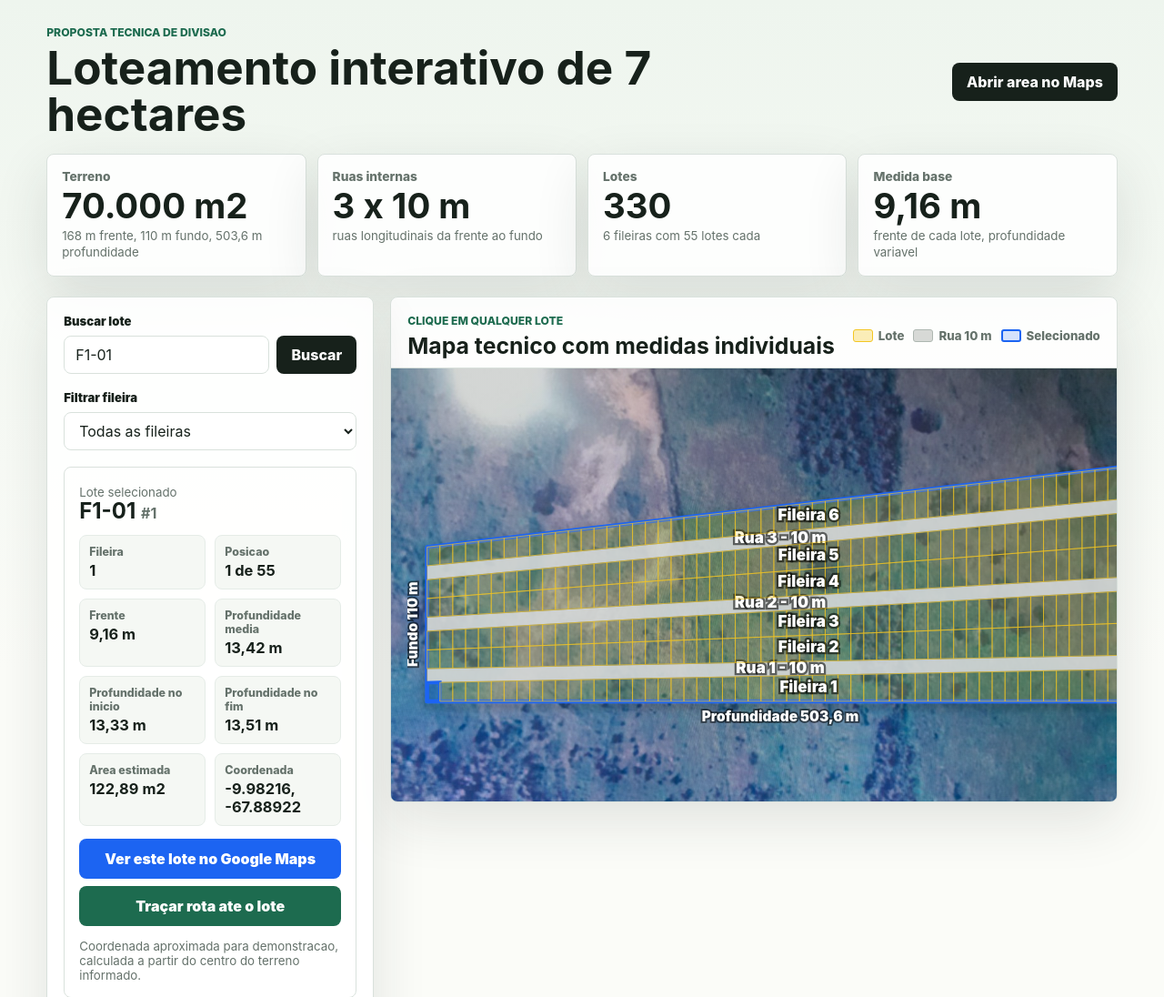
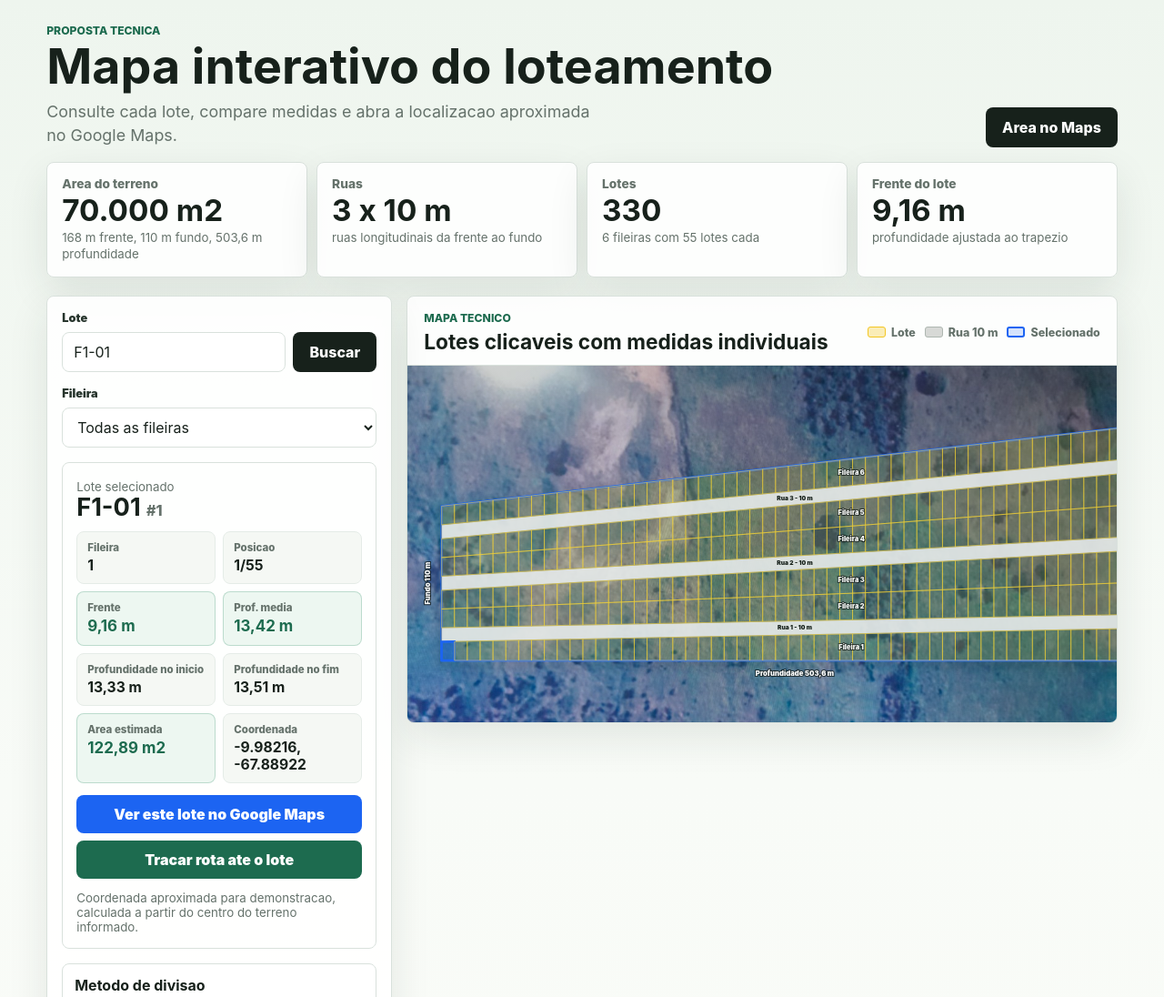
Before and after one commit to EDUARDOESDV/Terras, a website: page index.html in a window 1280 px wide. Shown: the top 1096 px of the page at 91% size. Drawn offline with Linux system fonts and the light colour scheme.

Commit message:
Melhora UI do mapa de lotes

```diff
--- a/app.js
+++ b/app.js
@@ -172,9 +172,9 @@ function drawBaseMap() {
     svg.appendChild(road);
 
     const label = createSvgElement("text", {
-      class: "map-label",
+      class: "road-label",
       x: land.length / 2,
-      y: sy((roadY(index, "bottom", land.length / 2) + roadY(index, "top", land.length / 2)) / 2) + 3,
+      y: sy((roadY(index, "bottom", land.length / 2) + roadY(index, "top", land.length / 2)) / 2) + 1.4,
     });
     label.textContent = `Rua ${index} - 10 m`;
     svg.appendChild(label);
@@ -205,12 +205,12 @@ function drawLots() {
   });
 
   for (let row = 1; row <= land.rows; row += 1) {
-    const x = land.length * 0.54;
+    const x = land.length * 0.58;
     const y = (yFor(row, "bottom", x) + yFor(row, "top", x)) / 2;
     const label = createSvgElement("text", {
-      class: "map-label",
+      class: "row-label",
       x,
-      y: sy(y) + 3,
+      y: sy(y) + 1.6,
     });
     label.textContent = `Fileira ${row}`;
     svg.appendChild(label);
@@ -219,25 +219,25 @@ function drawLots() {
   const depthLabel = createSvgElement("text", {
     class: "axis-label",
     x: land.length / 2,
-    y: land.frontWidth + 14,
+    y: land.frontWidth + 11,
   });
   depthLabel.textContent = "Profundidade 503,6 m";
   svg.appendChild(depthLabel);
 
   const backLabel = createSvgElement("text", {
     class: "axis-label",
-    x: -7,
+    x: -8,
     y: sy(land.backWidth / 2),
-    transform: `rotate(-90 -7 ${sy(land.backWidth / 2)})`,
+    transform: `rotate(-90 -8 ${sy(land.backWidth / 2)})`,
   });
   backLabel.textContent = "Fundo 110 m";
   svg.appendChild(backLabel);
 
   const frontLabel = createSvgElement("text", {
     class: "axis-label",
-    x: land.length + 7,
+    x: land.length + 8,
     y: sy(land.frontWidth / 2),
-    transform: `rotate(90 ${land.length + 7} ${sy(land.frontWidth / 2)})`,
+    transform: `rotate(90 ${land.length + 8} ${sy(land.frontWidth / 2)})`,
   });
   frontLabel.textContent = "Frente 168 m";
   svg.appendChild(frontLabel);
@@ -259,21 +259,21 @@ function renderDetails(lot) {
   details.innerHTML = `
     <div>
       <small>Lote selecionado</small>
-      <h3>${lot.id} <span style="color: var(--muted); font-size: 1rem;">#${lot.number}</span></h3>
+      <h3>${lot.id} <span class="lot-number">#${lot.number}</span></h3>
     </div>
     <div class="detail-grid">
       <div><span>Fileira</span><strong>${lot.row}</strong></div>
-      <div><span>Posicao</span><strong>${lot.col} de ${land.columns}</strong></div>
-      <div><span>Frente</span><strong>${fmt.format(lot.lotWidth)} m</strong></div>
-      <div><span>Profundidade media</span><strong>${fmt.format(lot.depthAvg)} m</strong></div>
+      <div><span>Posicao</span><strong>${lot.col}/${land.columns}</strong></div>
+      <div class="metric-primary"><span>Frente</span><strong>${fmt.format(lot.lotWidth)} m</strong></div>
+      <div class="metric-primary"><span>Prof. media</span><strong>${fmt.format(lot.depthAvg)} m</strong></div>
       <div><span>Profundidade no inicio</span><strong>${fmt.format(lot.depthStart)} m</strong></div>
       <div><span>Profundidade no fim</span><strong>${fmt.format(lot.depthEnd)} m</strong></div>
-      <div><span>Area estimada</span><strong>${fmt.format(lot.area)} m2</strong></div>
+      <div class="metric-primary"><span>Area estimada</span><strong>${fmt.format(lot.area)} m2</strong></div>
       <div><span>Coordenada</span><strong>${lot.lat.toFixed(5)}, ${lot.lng.toFixed(5)}</strong></div>
     </div>
     <div class="detail-actions">
       <a href="${maps}" target="_blank" rel="noreferrer">Ver este lote no Google Maps</a>
-      <a href="${directions}" target="_blank" rel="noreferrer">Traçar rota ate o lote</a>
+      <a href="${directions}" target="_blank" rel="noreferrer">Tracar rota ate o lote</a>
     </div>
     <small>Coordenada aproximada para demonstracao, calculada a partir do centro do terreno informado.</small>
   `;
--- a/index.html
+++ b/index.html
@@ -13,8 +13,11 @@
   <body>
     <header class="topbar">
       <div>
-        <p class="eyebrow">Proposta tecnica de divisao</p>
-        <h1>Loteamento interativo de 7 hectares</h1>
+        <p class="eyebrow">Proposta tecnica</p>
+        <h1>Mapa interativo do loteamento</h1>
+        <p class="intro">
+          Consulte cada lote, compare medidas e abra a localizacao aproximada no Google Maps.
+        </p>
       </div>
       <a
         class="maps-link"
@@ -22,19 +25,19 @@
         target="_blank"
         rel="noreferrer"
       >
-        Abrir area no Maps
+        Area no Maps
       </a>
     </header>
 
     <main class="shell">
       <section class="summary" aria-label="Resumo da proposta">
         <article>
-          <span>Terreno</span>
+          <span>Area do terreno</span>
           <strong>70.000 m2</strong>
           <small>168 m frente, 110 m fundo, 503,6 m profundidade</small>
         </article>
         <article>
-          <span>Ruas internas</span>
+          <span>Ruas</span>
           <strong>3 x 10 m</strong>
           <small>ruas longitudinais da frente ao fundo</small>
         </article>
@@ -44,16 +47,16 @@
           <small>6 fileiras com 55 lotes cada</small>
         </article>
         <article>
-          <span>Medida base</span>
+          <span>Frente do lote</span>
           <strong>9,16 m</strong>
-          <small>frente de cada lote, profundidade variavel</small>
+          <small>profundidade ajustada ao trapezio</small>
         </article>
       </section>
 
       <section class="workspace">
         <aside class="tools" aria-label="Ferramentas do loteamento">
           <div class="field">
-            <label for="lotSearch">Buscar lote</label>
+            <label for="lotSearch">Lote</label>
             <div class="search-row">
               <input id="lotSearch" type="search" placeholder="Ex: 124 ou F3-14" autocomplete="off" />
               <button id="searchButton" type="button">Buscar</button>
@@ -61,7 +64,7 @@
           </div>
 
           <div class="field">
-            <label for="rowFilter">Filtrar fileira</label>
+            <label for="rowFilter">Fileira</label>
             <select id="rowFilter">
               <option value="all">Todas as fileiras</option>
               <option value="1">Fileira 1 - externa inferior</option>
@@ -76,11 +79,11 @@
           <div id="lotDetails" class="details" aria-live="polite"></div>
 
           <div class="note">
-            <strong>Estrategia usada</strong>
+            <strong>Metodo de divisao</strong>
             <p>
-              A divisao preserva o terreno inteiro: apenas as 3 ruas de 10 m saem da area util.
-              Como o terreno abre de 110 m para 168 m, a profundidade dos lotes cresce do fundo
-              para a frente, sempre abaixo de 25 m.
+              O terreno foi dividido em 6 faixas de lotes e 3 ruas de 10 m. Como a frente e mais
+              larga que o fundo, a profundidade de cada lote varia por posicao para aproveitar a
+              area sem sobras no desenho.
             </p>
           </div>
         </aside>
@@ -88,8 +91,8 @@
         <section class="map-panel" aria-label="Mapa interativo dos lotes">
           <div class="map-header">
             <div>
-              <p class="eyebrow">Clique em qualquer lote</p>
-              <h2>Mapa tecnico com medidas individuais</h2>
+              <p class="eyebrow">Mapa tecnico</p>
+              <h2>Lotes clicaveis com medidas individuais</h2>
             </div>
             <div class="legend" aria-label="Legenda">
               <span><i class="lot-key"></i>Lote</span>
@@ -109,8 +112,8 @@
           <p class="eyebrow">Referencia visual</p>
           <h2>Baseado no contorno informado</h2>
           <p>
-            As fotos ficam como memoria visual do terreno. O mapa clicavel acima usa as medidas
-            reais informadas para calcular cada lote, rua e coordenada aproximada para demonstracao.
+            As fotos ficam como referencia do contorno informado. O desenho interativo usa as
+            medidas do terreno para calcular lotes, ruas e coordenadas aproximadas.
           </p>
         </div>
         <figure>
--- a/styles.css
+++ b/styles.css
@@ -10,7 +10,7 @@
   --yellow: #f3c623;
   --road: #d7d9d6;
   --blue: #1c64f2;
-  --shadow: 0 20px 60px rgba(30, 45, 38, 0.12);
+  --shadow: 0 16px 44px rgba(30, 45, 38, 0.1);
 }
 
 * {
@@ -19,7 +19,7 @@
 
 body {
   margin: 0;
-  background: linear-gradient(180deg, #eef5ee 0%, #fbfcf8 42%);
+  background: linear-gradient(180deg, #eef5ee 0%, #f8fbf7 52%, #fbfcf8 100%);
   color: var(--ink);
   font-family:
     Inter, ui-sans-serif, system-ui, -apple-system, BlinkMacSystemFont, "Segoe UI", sans-serif;
@@ -32,11 +32,11 @@ select {
 }
 
 .topbar {
-  align-items: center;
+  align-items: end;
   display: flex;
   gap: 24px;
   justify-content: space-between;
-  padding: 28px clamp(18px, 4vw, 56px) 18px;
+  padding: 26px clamp(18px, 4vw, 56px) 16px;
 }
 
 .eyebrow {
@@ -55,16 +55,24 @@ p {
 }
 
 h1 {
-  font-size: clamp(1.8rem, 4vw, 3.9rem);
-  line-height: 1;
-  margin-bottom: 0;
-  max-width: 790px;
+  font-size: clamp(2rem, 4.2vw, 4.2rem);
+  line-height: 0.98;
+  margin-bottom: 10px;
+  max-width: 900px;
 }
 
 h2 {
-  font-size: clamp(1.16rem, 2vw, 1.55rem);
+  font-size: clamp(1.1rem, 1.8vw, 1.42rem);
   line-height: 1.15;
   margin-bottom: 0;
+}
+
+.intro {
+  color: var(--muted);
+  font-size: clamp(0.98rem, 1.4vw, 1.15rem);
+  line-height: 1.45;
+  margin: 0;
+  max-width: 620px;
 }
 
 .maps-link,
@@ -78,8 +86,8 @@ button {
   display: inline-flex;
   font-weight: 800;
   justify-content: center;
-  min-height: 42px;
-  padding: 0 16px;
+  min-height: 44px;
+  padding: 0 18px;
   text-decoration: none;
   transition:
     transform 160ms ease,
@@ -95,13 +103,13 @@ button:hover {
 
 .shell {
   display: grid;
-  gap: 22px;
+  gap: 20px;
   padding: 0 clamp(18px, 4vw, 56px) 48px;
 }
 
 .summary {
   display: grid;
-  gap: 12px;
+  gap: 10px;
   grid-template-columns: repeat(4, minmax(0, 1fr));
 }
 
@@ -117,7 +125,7 @@ button:hover {
 
 .summary article {
   border-radius: 8px;
-  padding: 16px;
+  padding: 15px 16px;
 }
 
 .summary span,
@@ -134,7 +142,7 @@ button:hover {
 
 .summary strong {
   display: block;
-  font-size: clamp(1.45rem, 3vw, 2.45rem);
+  font-size: clamp(1.35rem, 2.6vw, 2.2rem);
   line-height: 1.05;
   margin: 4px 0;
 }
@@ -147,8 +155,8 @@ button:hover {
 .workspace {
   align-items: start;
   display: grid;
-  gap: 18px;
-  grid-template-columns: minmax(300px, 360px) minmax(0, 1fr);
+  gap: 16px;
+  grid-template-columns: minmax(310px, 380px) minmax(0, 1fr);
 }
 
 .tools,
@@ -158,10 +166,10 @@ button:hover {
 
 .tools {
   display: grid;
-  gap: 18px;
-  padding: 18px;
+  gap: 16px;
+  padding: 16px;
   position: sticky;
-  top: 16px;
+  top: 12px;
 }
 
 .field {
@@ -170,7 +178,8 @@ button:hover {
 }
 
 label {
-  font-size: 0.82rem;
+  color: #27352d;
+  font-size: 0.8rem;
   font-weight: 900;
 }
 
@@ -186,7 +195,7 @@ select {
   border: 1px solid var(--line);
   border-radius: 8px;
   color: var(--ink);
-  min-height: 42px;
+  min-height: 44px;
   padding: 0 12px;
   width: 100%;
 }
@@ -201,20 +210,26 @@ select:focus {
   border: 1px solid var(--line);
   border-radius: 8px;
   display: grid;
-  gap: 14px;
-  min-height: 260px;
-  padding: 16px;
+  gap: 13px;
+  min-height: 250px;
+  padding: 15px;
 }
 
 .details h3 {
-  font-size: 1.5rem;
+  font-size: 1.7rem;
   line-height: 1;
   margin: 0;
 }
 
+.lot-number {
+  color: var(--muted);
+  font-size: 1rem;
+  font-weight: 800;
+}
+
 .detail-grid {
   display: grid;
-  gap: 10px;
+  gap: 8px;
   grid-template-columns: repeat(2, minmax(0, 1fr));
 }
 
@@ -222,19 +237,33 @@ select:focus {
   background: #f5f8f4;
   border: 1px solid #e5ece7;
   border-radius: 8px;
-  padding: 10px;
+  min-width: 0;
+  padding: 10px 11px;
+}
+
+.detail-grid .metric-primary {
+  background: #edf7f1;
+  border-color: rgba(46, 138, 101, 0.26);
 }
 
 .detail-grid span {
   color: var(--muted);
   display: block;
-  font-size: 0.78rem;
+  font-size: 0.72rem;
   font-weight: 800;
   margin-bottom: 3px;
 }
 
 .detail-grid strong {
-  font-size: 1.03rem;
+  display: block;
+  font-size: 0.98rem;
+  line-height: 1.22;
+  overflow-wrap: anywhere;
+}
+
+.metric-primary strong {
+  color: var(--green);
+  font-size: 1.06rem;
 }
 
 .detail-actions {
@@ -247,7 +276,7 @@ select:focus {
   color: #fff;
   display: block;
   font-weight: 900;
-  padding: 12px 14px;
+  padding: 11px 14px;
   text-align: center;
   text-decoration: none;
 }
@@ -263,7 +292,7 @@ select:focus {
 .note {
   border-radius: 8px;
   box-shadow: none;
-  padding: 14px;
+  padding: 13px;
 }
 
 .note strong {
@@ -273,7 +302,8 @@ select:focus {
 
 .note p {
   color: var(--muted);
-  line-height: 1.5;
+  font-size: 0.92rem;
+  line-height: 1.45;
   margin-bottom: 0;
 }
 
@@ -287,7 +317,7 @@ select:focus {
   display: flex;
   gap: 18px;
   justify-content: space-between;
-  padding: 18px 18px 10px;
+  padding: 16px 18px 12px;
 }
 
 .legend {
@@ -301,7 +331,7 @@ select:focus {
   align-items: center;
   color: var(--muted);
   display: inline-flex;
-  font-size: 0.83rem;
+  font-size: 0.78rem;
   font-weight: 800;
   gap: 6px;
 }
@@ -309,8 +339,8 @@ select:focus {
 .legend i {
   border-radius: 3px;
   display: block;
-  height: 14px;
-  width: 22px;
+  height: 12px;
+  width: 20px;
 }
 
 .lot-key {
@@ -330,25 +360,28 @@ select:focus {
 
 .svg-wrap {
   background:
-    linear-gradient(rgba(17, 31, 22, 0.18), rgba(17, 31, 22, 0.18)),
+    linear-gradient(rgba(12, 24, 18, 0.2), rgba(12, 24, 18, 0.2)),
     url("assets/referencia-satelite.jpg") center / cover;
   border-top: 1px solid var(--line);
   overflow: auto;
-  padding: 18px;
+  padding: 16px;
 }
 
 #lotMap {
   display: block;
-  min-height: 440px;
+  aspect-ratio: 503.6 / 182;
+  height: auto;
+  max-height: 72vh;
+  min-height: 360px;
   min-width: 820px;
   width: 100%;
 }
 
 .lot {
   cursor: pointer;
-  fill: rgba(243, 198, 35, 0.2);
-  stroke: rgba(243, 198, 35, 0.95);
-  stroke-width: 0.42;
+  fill: rgba(243, 198, 35, 0.17);
+  stroke: rgba(248, 213, 54, 0.96);
+  stroke-width: 0.36;
   transition:
     fill 120ms ease,
     stroke-width 120ms ease;
@@ -356,7 +389,8 @@ select:focus {
 
 .lot:hover {
   fill: rgba(243, 198, 35, 0.42);
-  stroke-width: 1.2;
+  stroke: #fff3a0;
+  stroke-width: 0.95;
 }
 
 .lot.is-muted {
@@ -365,50 +399,68 @@ select:focus {
 }
 
 .lot.is-selected {
-  fill: rgba(28, 100, 242, 0.3);
+  fill: rgba(28, 100, 242, 0.38);
   stroke: var(--blue);
-  stroke-width: 2.4;
+  stroke-width: 1.65;
 }
 
 .road {
-  fill: rgba(215, 217, 214, 0.9);
+  fill: rgba(231, 234, 230, 0.92);
   stroke: rgba(120, 130, 122, 0.9);
-  stroke-width: 0.55;
+  stroke-width: 0.42;
 }
 
 .boundary {
-  fill: rgba(29, 107, 79, 0.13);
+  fill: rgba(29, 107, 79, 0.1);
   stroke: var(--blue);
   stroke-linejoin: round;
-  stroke-width: 2.8;
+  stroke-width: 1.45;
 }
 
 .map-label {
   fill: #fff;
-  font-size: 11px;
+  font-size: 5.2px;
   font-weight: 900;
   paint-order: stroke;
-  stroke: rgba(0, 0, 0, 0.55);
-  stroke-width: 3px;
+  stroke: rgba(10, 16, 13, 0.68);
+  stroke-width: 1.35px;
   text-anchor: middle;
 }
 
 .axis-label {
   fill: #fff;
-  font-size: 10px;
+  font-size: 5px;
   font-weight: 900;
   paint-order: stroke;
-  stroke: rgba(0, 0, 0, 0.55);
-  stroke-width: 2.4px;
+  stroke: rgba(10, 16, 13, 0.68);
+  stroke-width: 1.35px;
+  text-anchor: middle;
+}
+
+.road-label {
+  fill: #17211b;
+  font-size: 4.3px;
+  font-weight: 900;
+  text-anchor: middle;
+}
+
+.row-label {
+  fill: #fff;
+  font-size: 4.8px;
+  font-weight: 900;
+  opacity: 0.95;
+  paint-order: stroke;
+  stroke: rgba(10, 16, 13, 0.68);
+  stroke-width: 1.2px;
   text-anchor: middle;
 }
 
 .references {
   border-radius: 8px;
   display: grid;
-  gap: 18px;
+  gap: 16px;
   grid-template-columns: 0.9fr 1.25fr 0.85fr;
-  padding: 18px;
+  padding: 16px;
 }
 
 .reference-copy {
@@ -460,6 +512,10 @@ figcaption {
   .tools {
     position: static;
   }
+
+  #lotMap {
+    max-height: none;
+  }
 }
 
 @media (max-width: 620px) {
@@ -486,4 +542,9 @@ figcaption {
   .svg-wrap {
     padding: 10px;
   }
+
+  #lotMap {
+    min-height: 300px;
+    min-width: 760px;
+  }
 }
```
